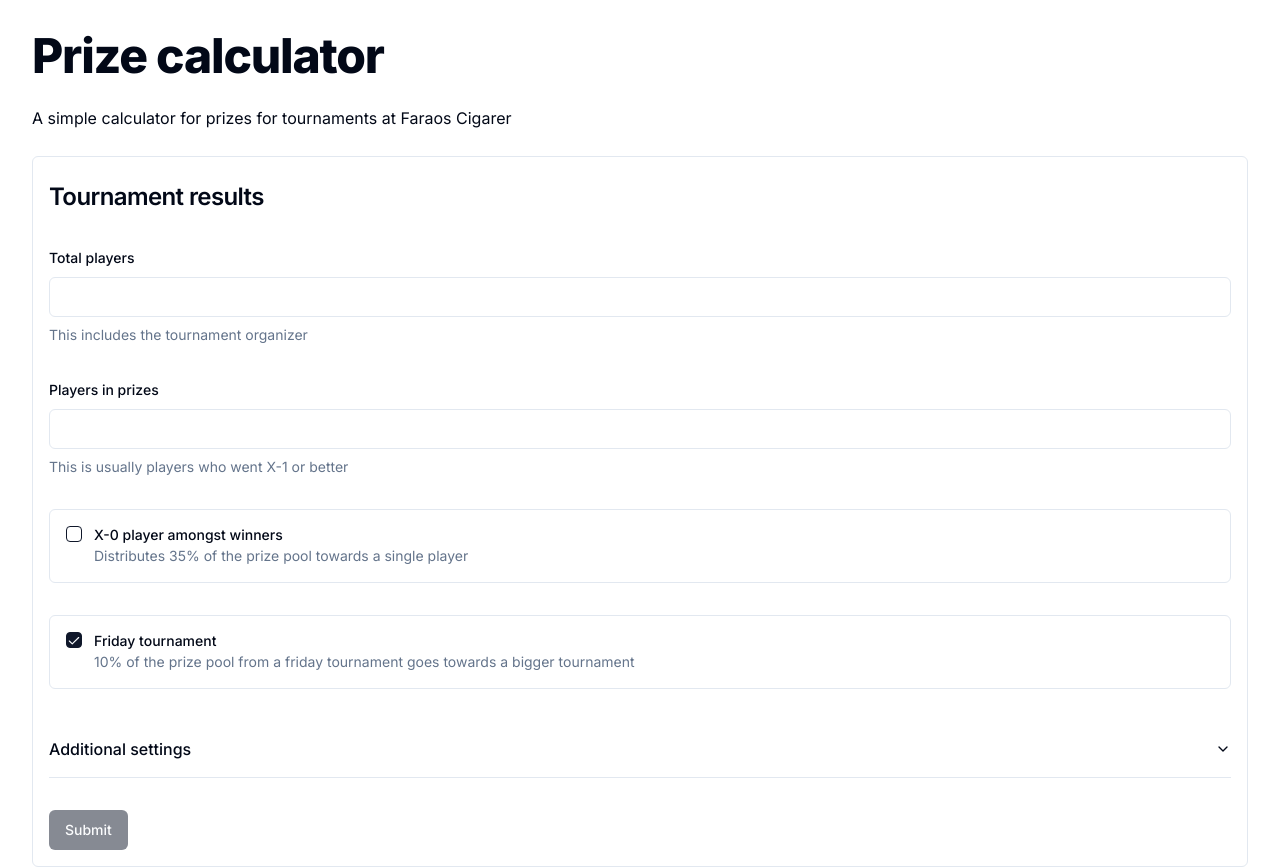
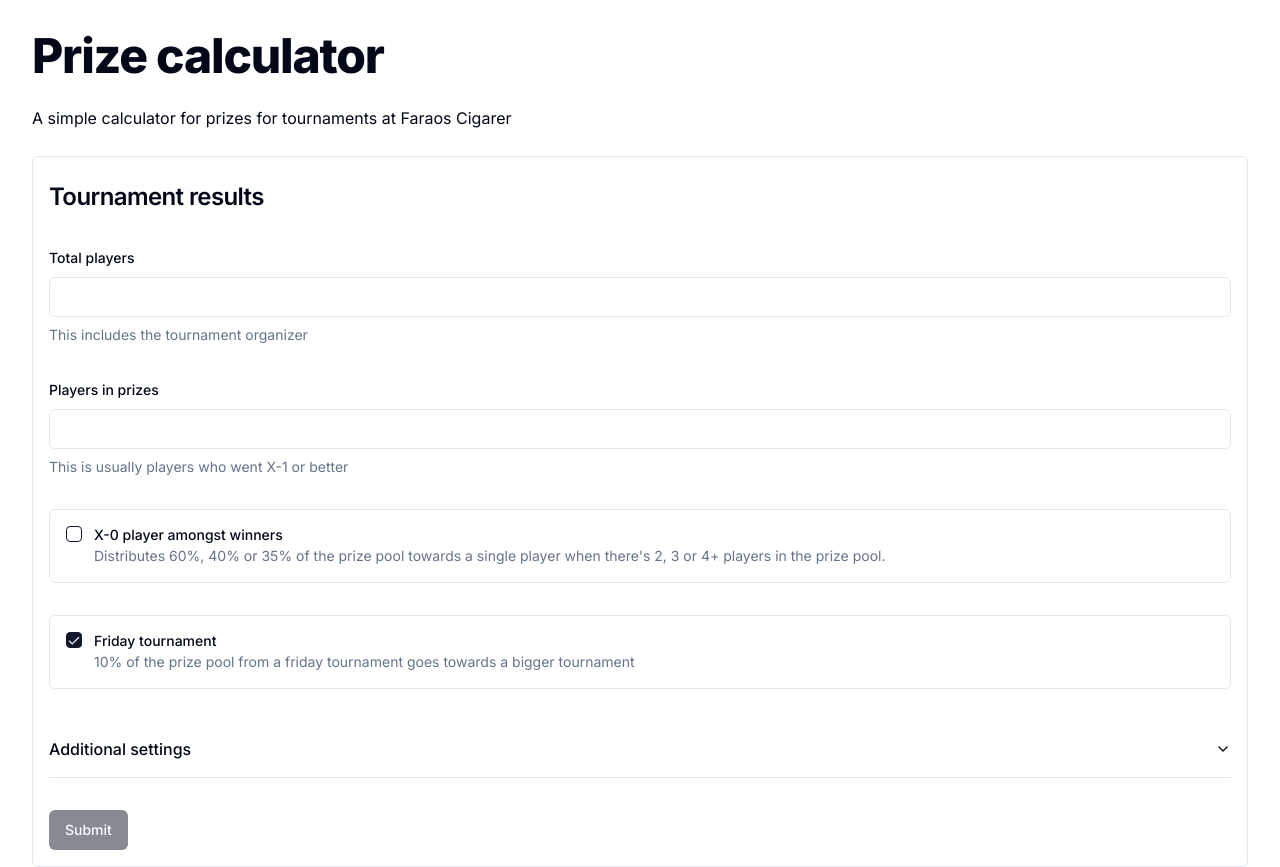
Before and after one commit to D-Kuzin/prizes.kuzin.dk, a Next.js app: page / in a window 1280 px wide. Shown: the top 867 px of the page. Built offline with nearby package versions, Linux system fonts and the light colour scheme.

Commit message:
Reflect X-0 cut based of players in prize

```diff
--- a/components/calculator-form/calculator-form.tsx
+++ b/components/calculator-form/calculator-form.tsx
@@ -33,7 +33,6 @@ import {
     AccordionTrigger,
 } from '@/components/ui/accordion';
 import {useState} from 'react';
-import {Separator} from '@/components/ui/separator';
 
 const formSchema = z.object({
     players: z.coerce.number({invalid_type_error: 'Not a number'}).min(1),
@@ -76,10 +75,12 @@ export function ProfileForm() {
             prizePool = prizePool * 0.9;
         }
 
+        const undefeatedCut = values.prizesPlayer === 2 ? 0.6 : values.prizesPlayer === 3 ? 0.4 : 0.35
+
         const result: Result = {
-            undefeatedPrize: values.undefeatedPlayer ? prizePool * 0.35 : undefined,
+            undefeatedPrize: values.undefeatedPlayer ? prizePool * undefeatedCut : undefined,
             prize:
-                (values.undefeatedPlayer ? prizePool * (1 - 0.35) : prizePool) /
+                (values.undefeatedPlayer ? prizePool * (1 - undefeatedCut) : prizePool) /
                 (values.prizesPlayer - (values.undefeatedPlayer ? 1 : 0)),
             prizePlayer: values.prizesPlayer - (values.undefeatedPlayer ? 1 : 0),
             toCut: values.toCut ? 50 : undefined,
@@ -149,8 +150,8 @@ export function ProfileForm() {
                                     <div className="space-y-1 leading-none">
                                         <FormLabel>X-0 player amongst winners</FormLabel>
                                         <FormDescription>
-                                            Distributes 35% of the prize pool towards a single
-                                            player
+                                            Distributes 60%, 40% or 35% of the prize pool towards a single
+                                            player when there's 2, 3 or 4+ players in the prize pool.
                                         </FormDescription>
                                     </div>
                                 </FormItem>
```
